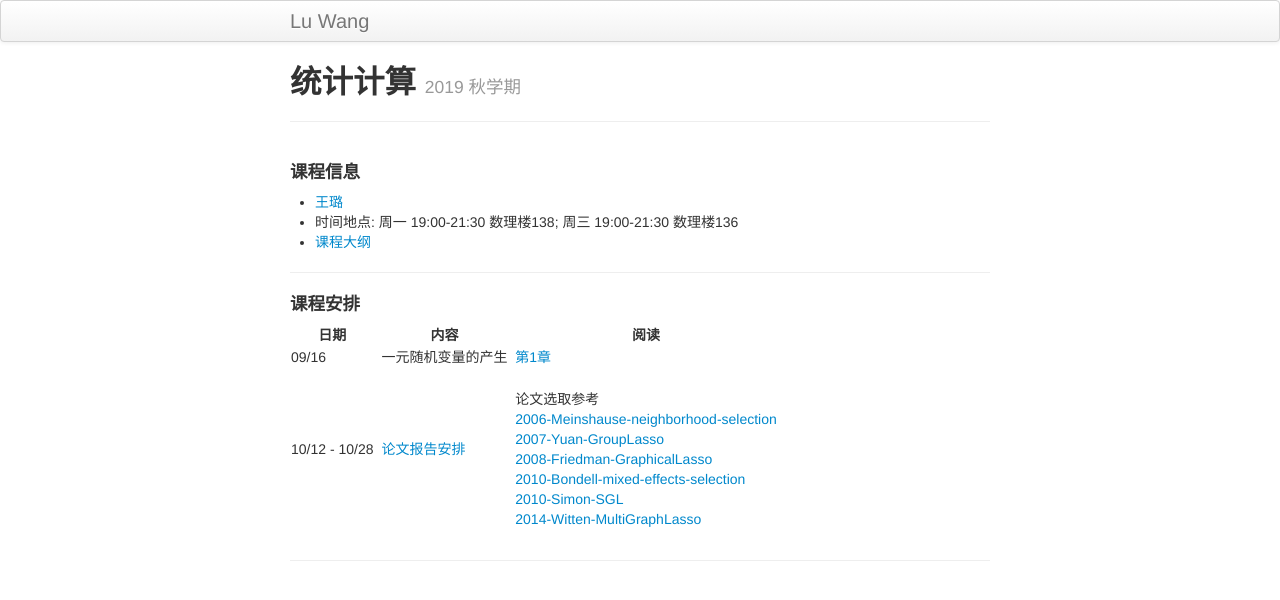
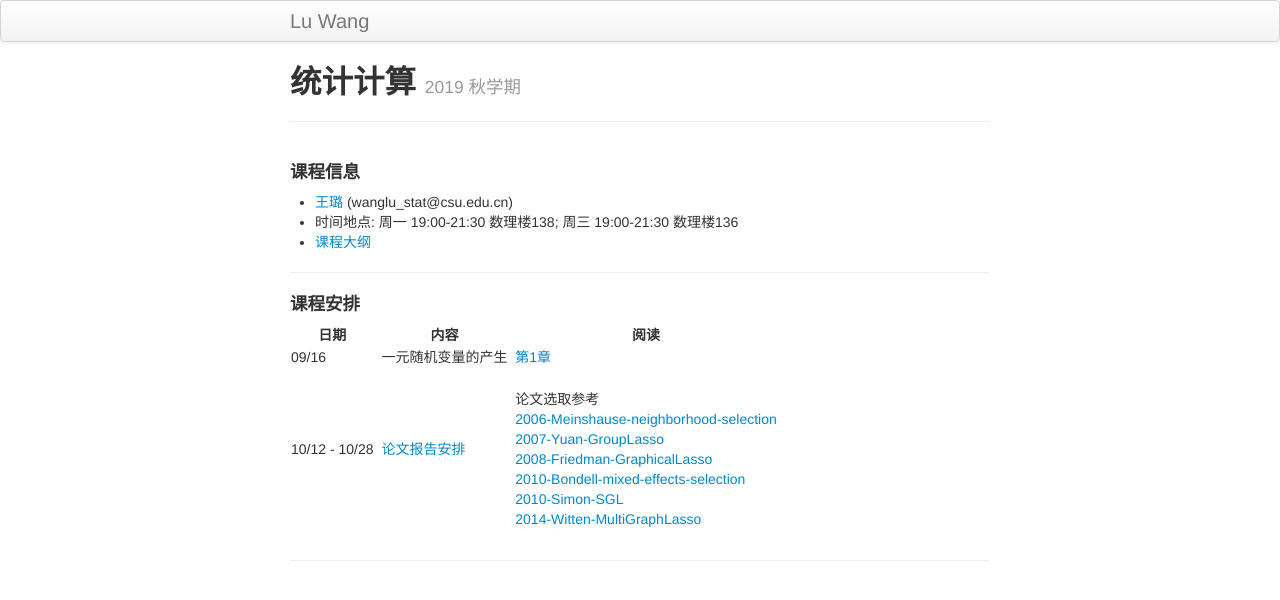
Before and after one commit to wangronglu/StatisticalComputing, a Jekyll site: the page built from index.md, in a window 1280 px wide. Shown: the top 600 px of the page. Built offline with Jekyll 4.4.1, drawn with Linux system fonts in a browser that asks for light colours.

Commit message:
Update index.md

```diff
--- a/index.md
+++ b/index.md
@@ -6,7 +6,7 @@ description: 课程网站
 ---
 
 #### 课程信息
-* [王璐](http://faculty.csu.edu.cn/wanglu)
+* [王璐](http://faculty.csu.edu.cn/wanglu) (wanglu_stat@csu.edu.cn)
 * 时间地点: 周一 19:00-21:30 数理楼138; 周三 19:00-21:30 数理楼136
 * [课程大纲](Lectures/syllabus.pdf)
 
```
